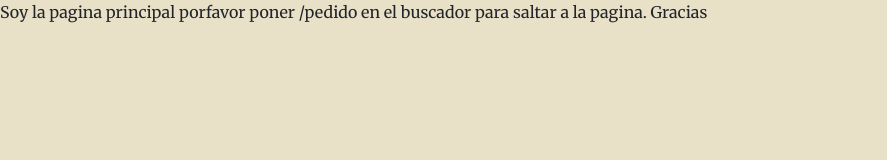
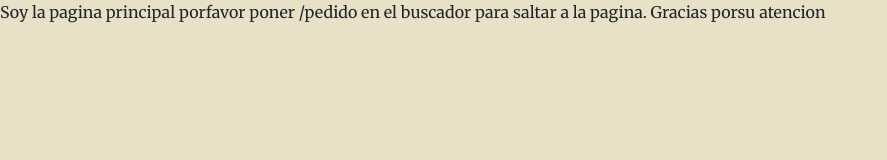
Before and after one commit to SheylaAstorga/RestaurantePF-Frontend, a React (Vite) app: page / in a window 1280 px wide. Shown: the top 160 px of the page, without its empty margins (0-887 px from the left). Built offline with nearby package versions, Linux system fonts and the light colour scheme.

Commit message:
se cambio los colores por los del root de app.css

```diff
--- a/src/components/Principal.jsx
+++ b/src/components/Principal.jsx
@@ -3,7 +3,7 @@ import React from 'react';
 const Principal = () => {
     return (
         <div>
-            Soy la pagina principal porfavor poner /pedido en el buscador para saltar a la pagina. Gracias
+            Soy la pagina principal porfavor poner /pedido en el buscador para saltar a la pagina. Gracias porsu atencion
         </div>
     );
 };
```
